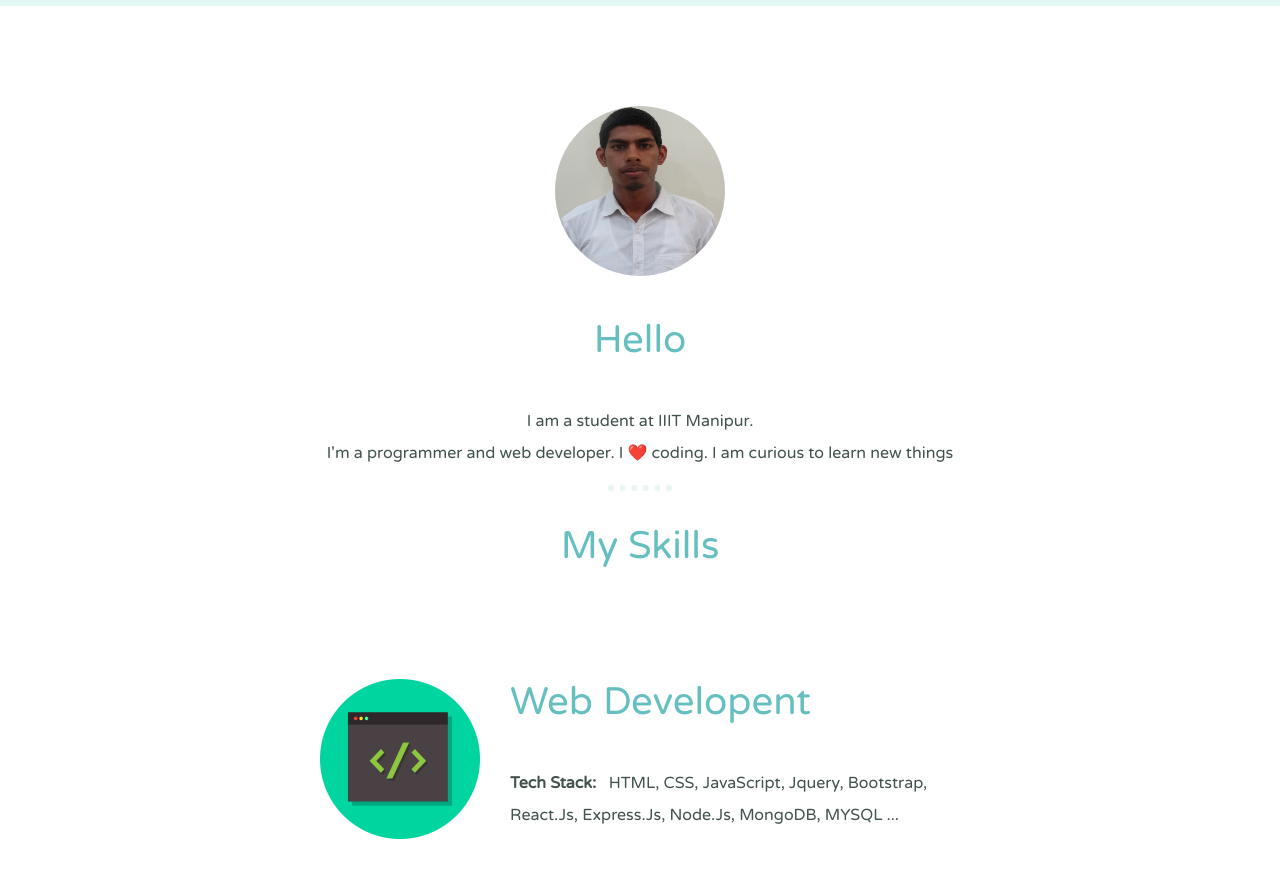
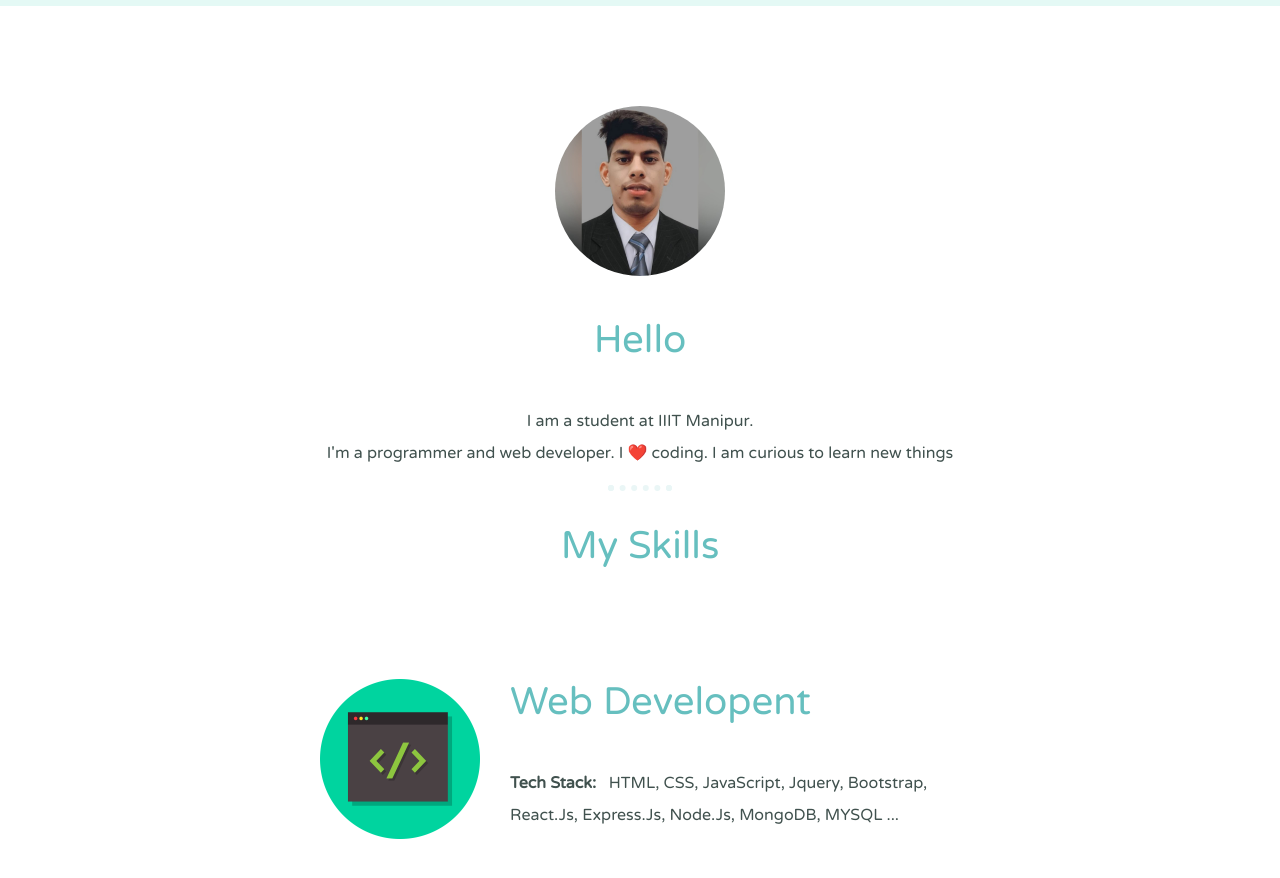
Before and after one commit to jitu061999/Personal_Portfolio.github.io, a plain HTML site: page index.html in a window 1280 px wide. Shown: the part 888-1766 px from the top of the page. Drawn offline with Linux system fonts and the light colour scheme.

Commit message:
images updated

```diff
--- a/index.html
+++ b/index.html
@@ -28,7 +28,7 @@
 
 <div class="middle-container">
 <div class="profile">
-  <img class = "pic" src="images/19010215.jpg" alt="profile-pic">
+  <img class = "pic" src="images/Jitendra_photo.jpeg" alt="profile-pic">
   <h2>Hello</h2>
   <p class = "intro">I am a student at IIIT Manipur. <br> I'm a programmer and web developer. I ❤️ coding.
     I am curious to learn new things
```
